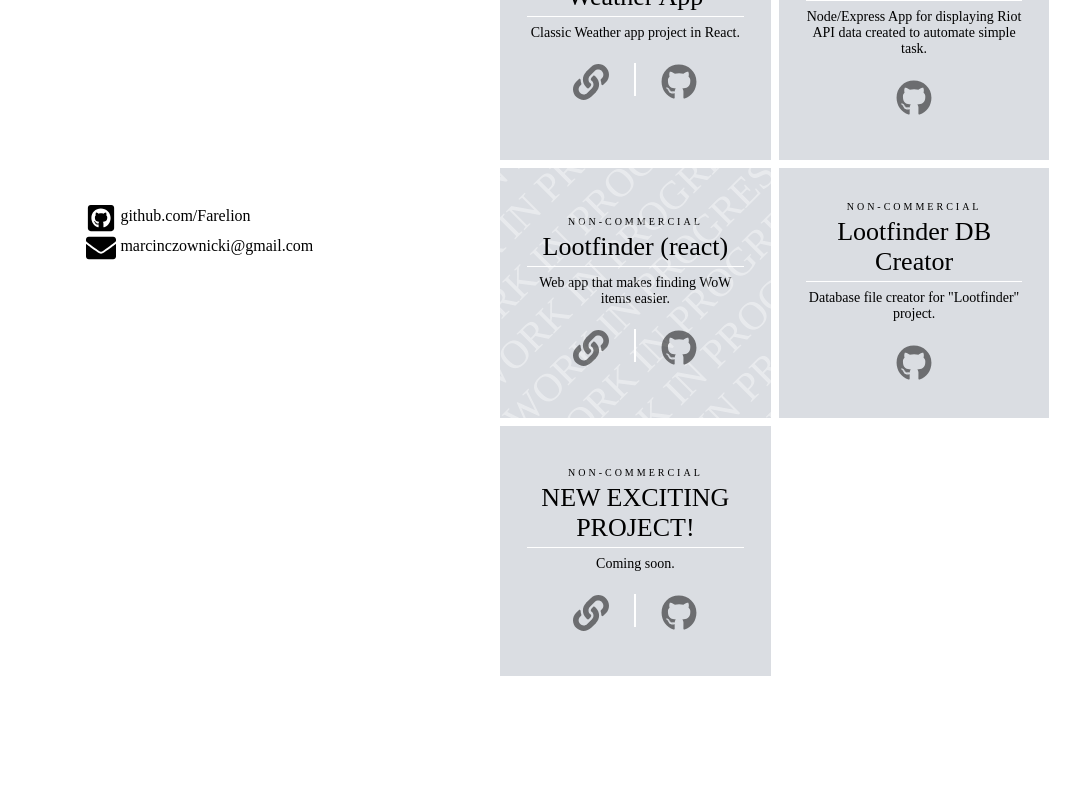
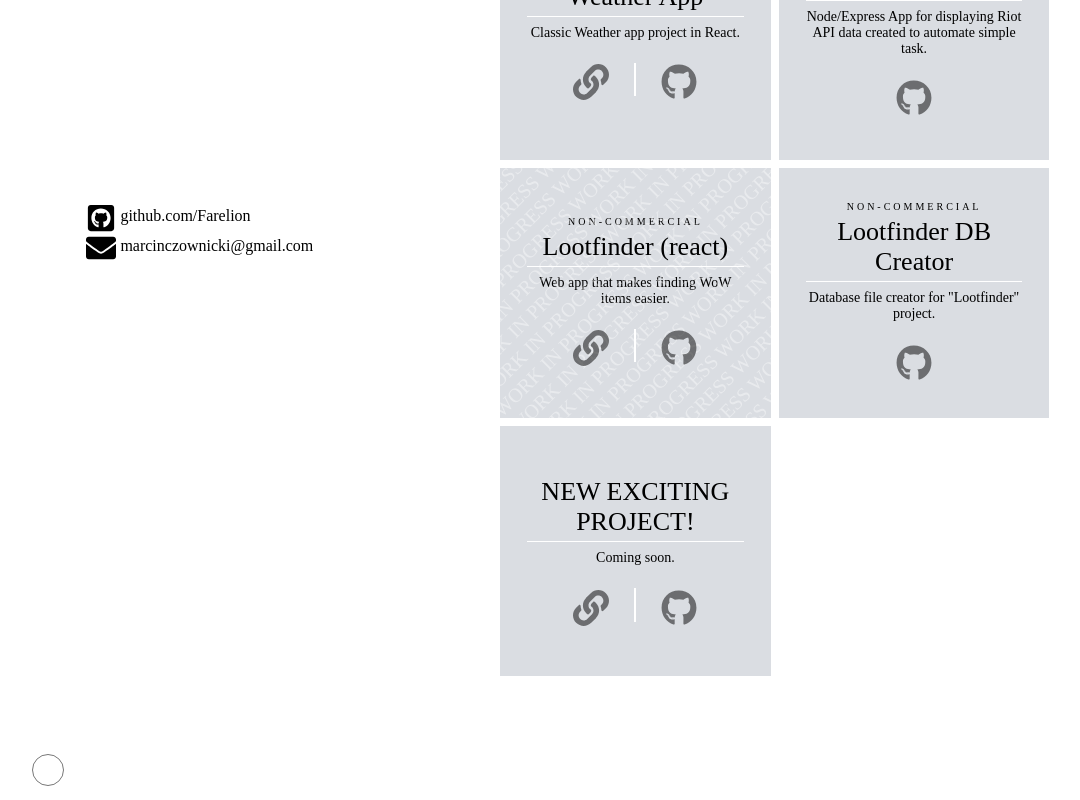
Before and after one commit to Farelion/portfolio_site, a React (Create React App) app: page / in a window 1280 px wide. Shown: the part 1235-2035 px from the top of the page, without its empty margins (48-1128 px from the left). Built offline with nearby package versions, Linux system fonts and the light colour scheme.

Commit message:
fix sticky mouse lag in dev tools

```diff
--- a/public/index.html
+++ b/public/index.html
@@ -24,7 +24,7 @@
       work correctly both with client-side routing and a non-root public URL.
       Learn how to configure a non-root public URL by running `npm run build`.
     -->
-    <title>React App</title>
+    <title>Portfolio Marcin Czownicki </title>
   </head>
   <body>
     <noscript>You need to enable JavaScript to run this app.</noscript>
--- a/src/App.js
+++ b/src/App.js
@@ -3,7 +3,7 @@
 import { FontAwesomeIcon } from '@fortawesome/react-fontawesome'
 import { faLink, faEnvelope } from '@fortawesome/free-solid-svg-icons'
 import { faGithub, faGithubSquare } from '@fortawesome/free-brands-svg-icons'
-
+import Cursor from './components/cursor.js'
 
 class App extends React.Component {
   constructor(props) {
@@ -14,25 +14,8 @@
     this.state = {
       allHighlight: "selected",
       commercial: 'visible',
-      nonCommercial: 'visible',
-      xMain: 0,
-      yMain: 0
+      nonCommercial: 'visible'
     }
-  }
-
-  handleMouseMove = (e) => {
-    const { clientX, clientY } = e;
-    this.setState({
-      xMain: clientX,
-      yMain: clientY,
-    }, () => {
-      setTimeout(() => {
-        this.setState({
-          xTrailing: clientX,
-          yTrailing: clientY,
-        })
-      }, 100);
-    })
   }
 
   showAll(){
@@ -69,21 +52,8 @@
 
 
   render(){
-     const {
-      xMain,
-      yMain,
-    } = this.state;
-
     return (
       <>
-          <div className='container' onMouseMove={e => this.handleMouseMove(e)}>
-            <div className='cursors'>
-              <div className='cursor' style={{
-                  left: xMain,
-                  top: yMain,
-                }}
-              />
-            </div>
 
             <div className="big-text-wrapper">
               <div className="big-text-top-wrapper">
@@ -109,11 +79,12 @@
                 <div className="about-me">
                   <div className="about-me-header">Welcome, I'm Marcin.</div>
                   <div className="about-me-text">
-                  Lorem Ipsum is simply dummy text of the printing and typesetting industry. Lorem Ipsum has been the industry's standard dummy text ever since the 1500s, when an unknown printer took a galley of type and scrambled it to make a type specimen book. It has survived not only five centuries, but also th
+                   I'm self-taught Front-end developer based in Wrocław and currently seeking new job opportunities.
+                   I create apps mostly in JavaScript/React.
                   </div>
                   <div className="about-me-info">
-                    <div className="info-github"> <FontAwesomeIcon icon={faGithubSquare}/> github.com/Farelion </div>
-                    <div className="info-mail"><FontAwesomeIcon icon={faEnvelope}/> marcinczownicki@gmail.com </div>
+                    <div className="info-github"><a href="https://github.com/Farelion/"> <FontAwesomeIcon icon={faGithubSquare}/> github.com/Farelion </a></div>
+                    <div className="info-mail"><FontAwesomeIcon icon={faEnvelope}/> marcinczownicki@gmail.com</div>
                   </div>
                 </div>
               </div>
@@ -147,7 +118,7 @@
                           <div className="item-tag">commercial</div>
                           <div className="item-title">Ślubu nie będzie</div>
                           <div className="link-center"></div>
-                          <div className="item-text">First commercial project for wedding planning business.</div>
+                          <div className="item-text">First commercial project for wedding planning business. It's made from scratch WordPress theme.</div>
                           <div className="item-links">
                             <a href="https://slubuniebedzie.com/" className="link-left"><FontAwesomeIcon icon={faLink}/></a>
                           </div>
@@ -179,7 +150,7 @@
                       </div>
 
                       <div className={'content-item ' + this.state.nonCommercial}>
-                        <div className="work-in-prog">WORK IN PROGRESS WORK IN PROGRESS WORK IN PROGRESS WORK IN PROGRESS WORK IN PROGRESS WORK IN PROGRESS WORK IN PROGRESS WORK IN PROGRESS WORK IN PROGRESS WORK IN PROGRESS WORK IN PROGRESS WORK IN PROGRESS WORK IN PROGRESS WORK IN PROGRESS WORK IN PROGRESS WORK IN PROGRESS WORK IN PROGRESS WORK IN PROGRESS</div>
+                        <div className="work-in-prog">WORK IN PROGRESS WORK IN PROGRESS WORK IN PROGRESS WORK IN PROGRESS WORK IN PROGRESS WORK IN PROGRESS WORK IN PROGRESS WORK IN PROGRESS WORK IN PROGRESS WORK IN PROGRESS WORK IN PROGRESS WORK IN PROGRESS WORK IN PROGRESS WORK IN PROGRESS WORK IN PROGRESS WORK IN PROGRESS WORK IN PROGRESS WORK IN PROGRESS WORK IN PROGRESS WORK IN PROGRESS WORK IN PROGRESS WORK IN PROGRESS WORK IN PROGRESS WORK IN PROGRESS WORK IN PROGRESS WORK IN PROGRESS WORK IN PROGRESS WORK IN PROGRESS WORK IN PROGRESS WORK IN PROGRESS WORK IN PROGRESS WORK IN PROGRESS WORK IN PROGRESS WORK IN PROGRESS WORK IN PROGRESS WORK IN PROGRESS WORK IN PROGRESS WORK IN PROGRESS WORK IN PROGRESS WORK IN PROGRESS WORK IN PROGRESS WORK IN PROGRESS WORK IN PROGRESS WORK IN PROGRESS WORK IN PROGRESS WORK IN PROGRESS WORK IN PROGRESS WORK IN PROGRESS WORK IN PROGRESS WORK IN PROGRESS WORK IN PROGRESS WORK IN PROGRESS WORK IN PROGRESS WORK IN PROGRESS WORK IN PROGRESS WORK IN PROGRESS WORK IN PROGRESS WORK IN PROGRESS</div>
                         <div className="item-wrap">
                           <div className="item-tag">non-commercial</div>
                           <div className="item-title">Lootfinder (react)</div>
@@ -206,7 +177,7 @@
 
                       <div className={'content-item ' + this.state.nonCommercial}>
                         <div className="item-wrap">
-                          <div className="item-tag">non-commercial</div>
+                          <div className="item-tag"></div>
                           <div className="item-title">NEW EXCITING PROJECT!</div>
                           <div className="item-text">Coming soon.</div>
                           <div className="item-links">
@@ -223,13 +194,13 @@
 
             <div className="mobile-footer">
               <div className="about-me-info">
-                    <div className="info-github"> <FontAwesomeIcon icon={faGithubSquare}/> github.com/Farelion </div>
-                    <div className="info-mail"><FontAwesomeIcon icon={faEnvelope}/> marcinczownicki@gmail.com </div>
+                    <div className="info-github"><a href="https://github.com/Farelion/"> <FontAwesomeIcon icon={faGithubSquare}/> github.com/Farelion </a></div>
+                    <div className="info-mail"><a href="mailto:marcinczownicki@gmail.com"><FontAwesomeIcon icon={faEnvelope}/> marcinczownicki@gmail.com </a></div>
               </div>
             </div>
 
           </div>
-        </div>
+          <Cursor/>
       </>
     );
   }
--- /dev/null
+++ b/src/components/cursor.js
@@ -0,0 +1,60 @@
+import React, {Component} from 'react';
+
+class Cursor extends Component {
+    componentDidMount() {
+
+        // eventlistener mousemove passing cords of cursor to div that follows cursor
+        document.addEventListener('mousemove', (e) => {
+            const cursor = document.querySelector(".sticky-cursor")
+            cursor.style.left = e.clientX + `px`
+            cursor.style.top = e.clientY + `px`
+
+        });
+
+
+        // select all buttons, links
+
+        let buttons = document.querySelectorAll("button");
+        let links = document.querySelectorAll("a");
+
+        // addeventlisteners to buttons
+        buttons.forEach(function(elem) {
+            elem.addEventListener('mouseenter', () => {
+                const cursor = document.querySelector(".sticky-cursor")
+                cursor.classList.add('cursor-hover');
+
+            });
+
+            elem.addEventListener('mouseleave', () => {
+                const cursor = document.querySelector(".sticky-cursor")
+                cursor.classList.remove('cursor-hover');
+
+            });
+        });
+
+        // addeventlisteners to links
+        links.forEach(function(elem) {
+            elem.addEventListener('mouseenter', () => {
+                const cursor = document.querySelector(".sticky-cursor")
+                cursor.classList.add('cursor-hover');
+
+            });
+
+            elem.addEventListener('mouseleave', () => {
+                const cursor = document.querySelector(".sticky-cursor")
+                cursor.classList.remove('cursor-hover');
+
+            });
+        });
+
+
+
+    }
+    render() {
+        return (
+            <div className='sticky-cursor'></div>
+        )
+    }
+}
+
+export default Cursor;
--- a/src/styles/style.css
+++ b/src/styles/style.css
@@ -15,37 +15,26 @@
   text-decoration: none;
 }
 
-.container {
-  height: 100%;
-  width: 100vw;
-}
-
-.cursor {
+.sticky-cursor {
+  z-index: 100;
+  pointer-events: none;
+  height: 30px;
+  width: 30px;
+  border-radius: 50%;
+  border: 1px solid #777;
   position: fixed;
-  height: 25px;
-  width: 25px;
-  border-radius: 50%;
   transform: translateX(-50%) translateY(-50%);
-  pointer-events: none;
-  z-index: 1000;
+  transform-origin: center center;
 }
 @media (max-width: 768px) {
-  .cursor {
+  .sticky-cursor {
     display: none;
   }
 }
 
-.cursors .cursor:nth-child(1) {
-  border-radius: 50%;
-  width: 2rem;
-  height: 2rem;
-  border: 1px solid #777;
-  transition: transform 0.5s ease, opacity 0.35s ease;
-}
-@media (max-width: 768px) {
-  .cursors .cursor:nth-child(1) {
-    display: none;
-  }
+.cursor-hover {
+  width: 60px;
+  height: 60px;
 }
 
 .big-text-wrapper {
@@ -251,7 +240,7 @@
   }
 }
 .site-wrapper .about-me-wrapper .about-me .about-me-text {
-  font-size: 14px;
+  font-size: 16px;
 }
 .site-wrapper .about-me-wrapper .about-me .about-me-info {
   position: absolute;
@@ -372,7 +361,7 @@
   width: 150%;
   height: 100%;
   color: white;
-  font-size: 40px;
+  font-size: 20px;
   transform: rotate(-45deg);
   opacity: 0.4;
 }
@@ -473,4 +462,20 @@
   background: grey;
 }
 
+::-webkit-scrollbar-track {
+  -webkit-box-shadow: inset 0 0 6px rgba(0, 0, 0, 0.3);
+  box-shadow: inset 0 0 6px rgba(0, 0, 0, 0.3);
+  background-color: #F5F5F5;
+}
+
+::-webkit-scrollbar {
+  width: 10px;
+  background-color: #F5F5F5;
+}
+
+::-webkit-scrollbar-thumb {
+  background-color: #000000;
+  border: 1px solid #fff;
+}
+
 /*# sourceMappingURL=style.css.map */
--- a/src/styles/style.scss
+++ b/src/styles/style.scss
@@ -46,33 +46,24 @@
     text-decoration: none;
    }
 
-.container {
-    height: 100%;
-    width: 100vw;
-}
-
-.cursor {
+.sticky-cursor{
+    z-index: 100;
+    pointer-events: none;
+    height: 30px;
+    width: 30px;
+    border-radius: 50%;
+    border: 1px solid #777;
     position: fixed;
-    height: 25px;
-    width: 25px;
-    border-radius: 50%;
     transform: translateX(-50%) translateY(-50%);
-    pointer-events:none;
-    z-index: 1000;
+    transform-origin: center center;
     @include for-size(768) {
         display:none;
     }
 }
 
-.cursors .cursor:nth-child(1) {
-    border-radius: 50%;
-    width: 2rem;
-    height: 2rem;
-    border: 1px solid #777;
-    transition: transform .5s ease, opacity .35s ease;
-    @include for-size(768) {
-        display:none;
-    }
+.cursor-hover{
+    width: 60px;
+    height: 60px;
 }
 
 .big-text-wrapper{
@@ -245,7 +236,7 @@
             }
         }
         .about-me-text{
-            font-size: 14px;
+            font-size: 16px;
         }
         .about-me-info{
             position: absolute;
@@ -351,7 +342,7 @@
                     width:150%;
                     height: 100%;
                     color: white;
-                    font-size: 40px;
+                    font-size: 20px;
                     transform: rotate(-45deg);
                     opacity: 0.4;
                 }
@@ -458,3 +449,25 @@
   .portfolio-content::-webkit-scrollbar-thumb:hover {
     background: grey;
   }
+
+
+
+
+::-webkit-scrollbar-track
+{
+    -webkit-box-shadow: inset 0 0 6px rgba(0,0,0,0.3);
+    box-shadow: inset 0 0 6px rgba(0,0,0,0.3);
+    background-color: #F5F5F5;
+}
+
+::-webkit-scrollbar
+{
+    width: 10px;
+    background-color: #F5F5F5;
+}
+
+::-webkit-scrollbar-thumb
+{
+    background-color: #000000;
+    border: 1px solid #fff;
+}
```
Also changed, not shown: 1 other file (tests, documents, lock files or other folders).
